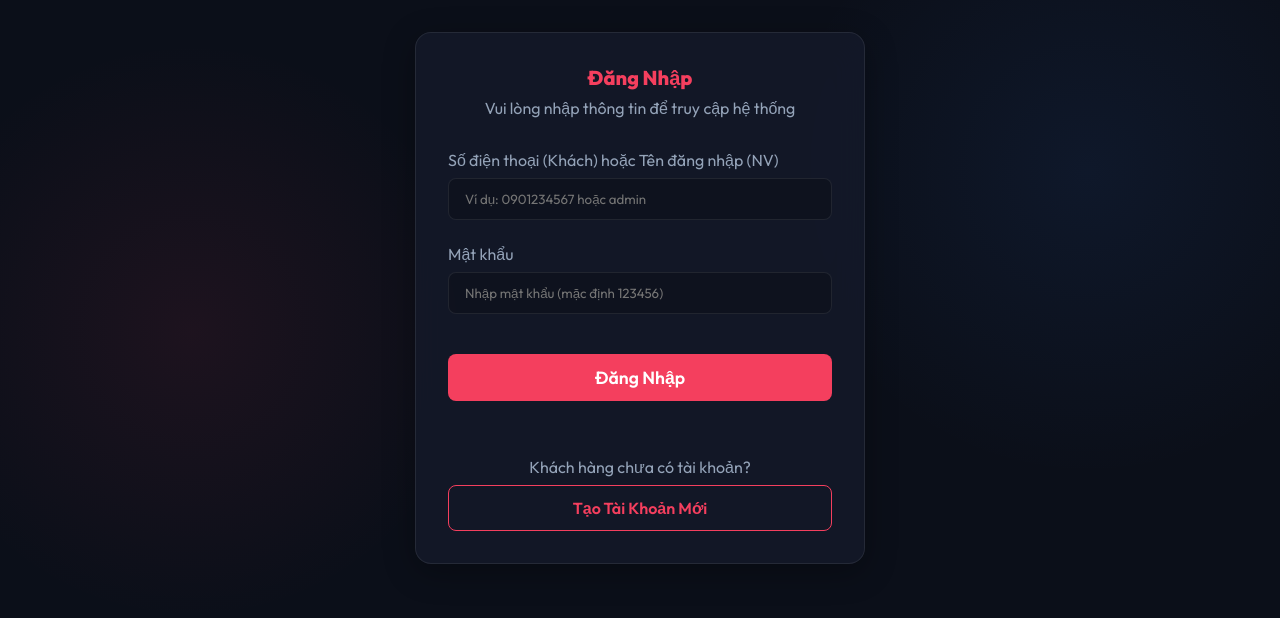
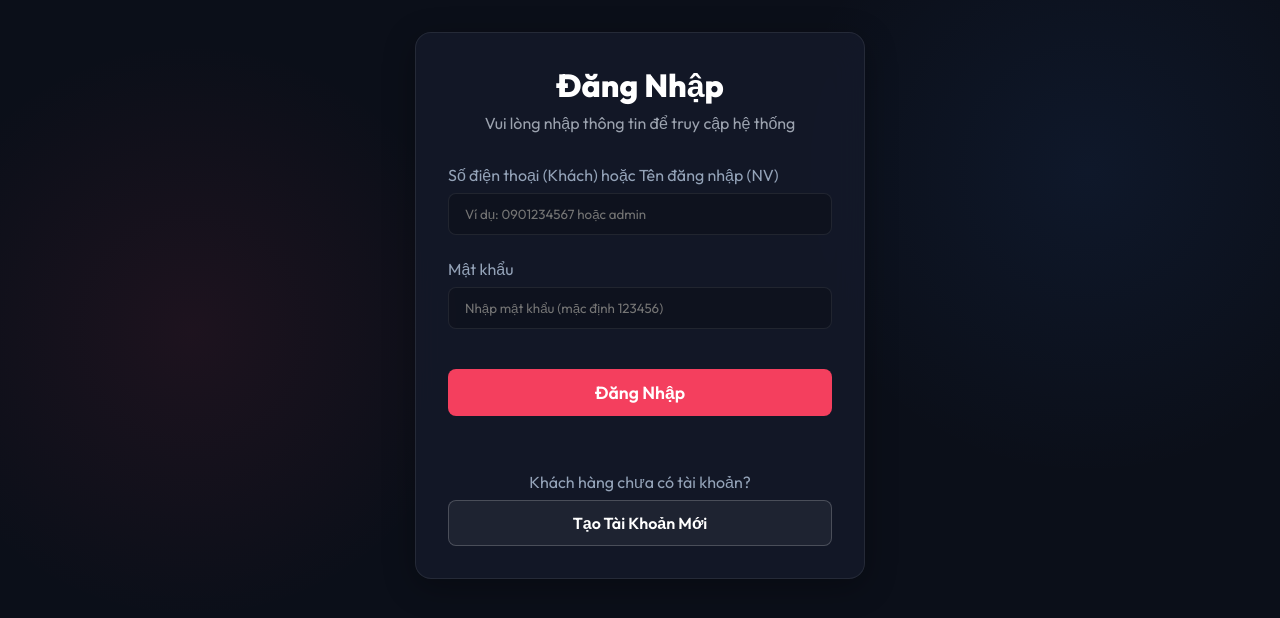
Before and after one commit to nmtoan883/Cinema_management, a Flask app: page /auth/login in a window 1280 px wide. Shown: the part 69-687 px from the top of the page. Run offline with Flask 3, Linux system fonts and the light colour scheme; some libraries are stand-ins or nearby versions.

Commit message:
Fix flash message styling to match dark theme

```diff
--- a/static/extracted_styles.css
+++ b/static/extracted_styles.css
@@ -251,11 +251,10 @@
 }
 
 .inline-style-60 {
-    color: var(--primary); margin-bottom: 0.5rem;
+    color: white; margin-bottom: 0.5rem; font-size: 2rem; font-weight: 800;
 }
-
 .inline-style-61 {
-    color: var(--text-muted); margin-bottom: 2rem;
+    color: #9ca3af; margin-bottom: 2rem;
 }
 
 .inline-style-62 {
@@ -275,7 +274,10 @@
 }
 
 .inline-style-66 {
-    background: transparent; color: var(--primary); border: 1px solid var(--primary); margin-top: 0.5rem; width: 100%;
+    background: rgba(255, 255, 255, 0.05); color: white; border: 1px solid rgba(255,255,255,0.2); margin-top: 0.5rem; width: 100%; transition: all 0.3s;
+}
+.inline-style-66:hover {
+    background: rgba(255, 255, 255, 0.1); border-color: white;
 }
 
 .inline-style-67 {
@@ -283,7 +285,7 @@
 }
 
 .inline-style-68 {
-    color: var(--primary); margin-bottom: 1.5rem; text-align: center;
+    color: white; margin-bottom: 2rem; text-align: center; font-size: 2rem; font-weight: 800;
 }
 
 .inline-style-69 {
--- a/templates/base.html
+++ b/templates/base.html
@@ -6,7 +6,7 @@
     <title>{{ title }} - Hệ Thống Rạp Chiếu Phim</title>
     <meta name="description" content="Hệ thống quản lý rạp chiếu phim hiện đại">
     <link rel="stylesheet" href="{{ url_for('static', filename='style.css') }}">
-    <link rel="stylesheet" href="{{ url_for('static', filename='extracted_styles.css') }}">
+    <link rel="stylesheet" href="{{ url_for('static', filename='extracted_styles.css') }}?v=1.2">
     <!-- DataTables CSS -->
     <link rel="stylesheet" href="https://cdn.datatables.net/1.13.6/css/jquery.dataTables.min.css">
     <!-- Select2 CSS -->
@@ -59,6 +59,8 @@
                             showConfirmButton: false,
                             timer: 5000,
                             timerProgressBar: true,
+                            background: '#1e293b',
+                            color: '#f8fafc',
                             didOpen: (toast) => {
                                 toast.onmouseenter = Swal.stopTimer;
                                 toast.onmouseleave = Swal.resumeTimer;
```
